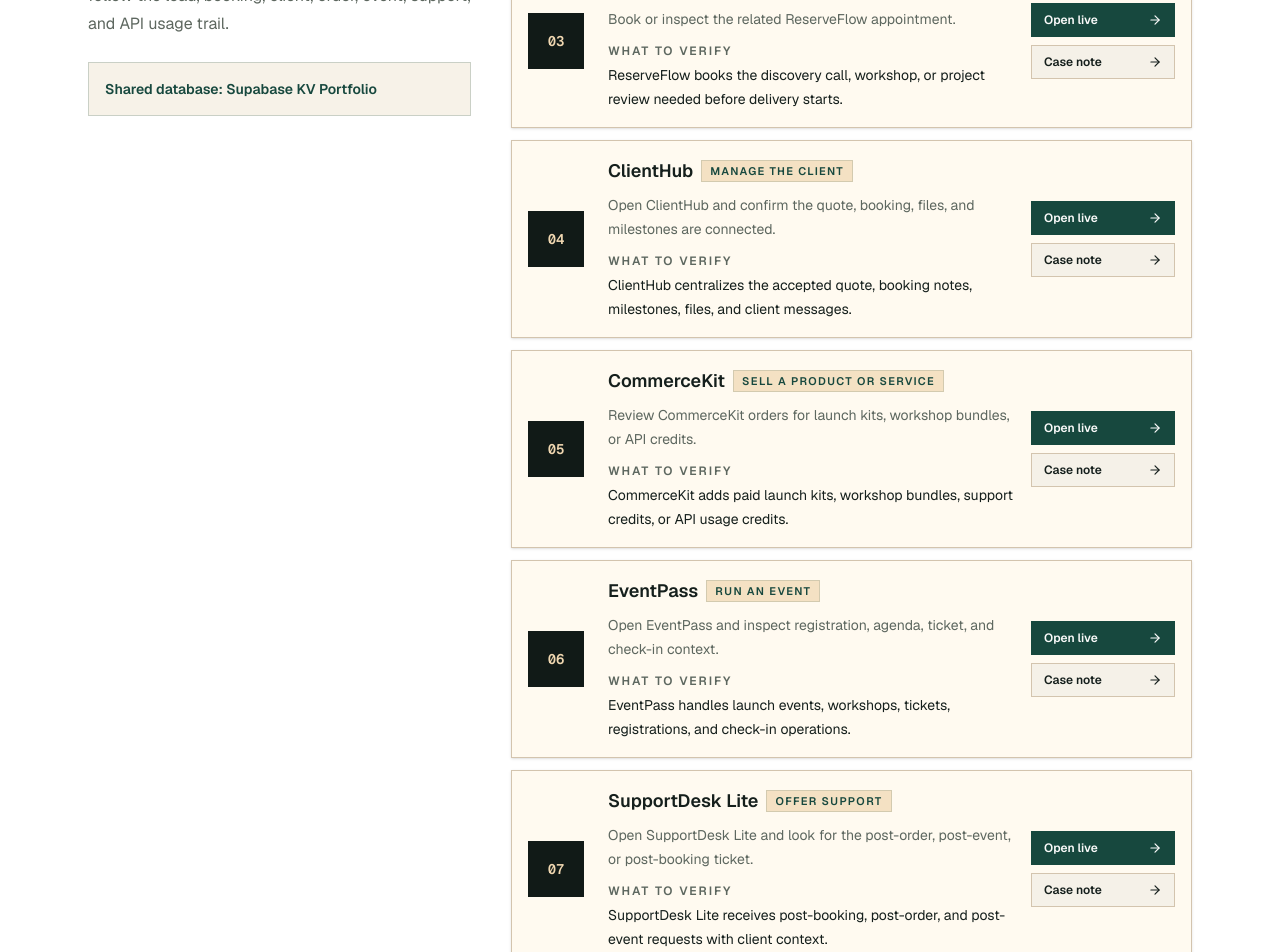
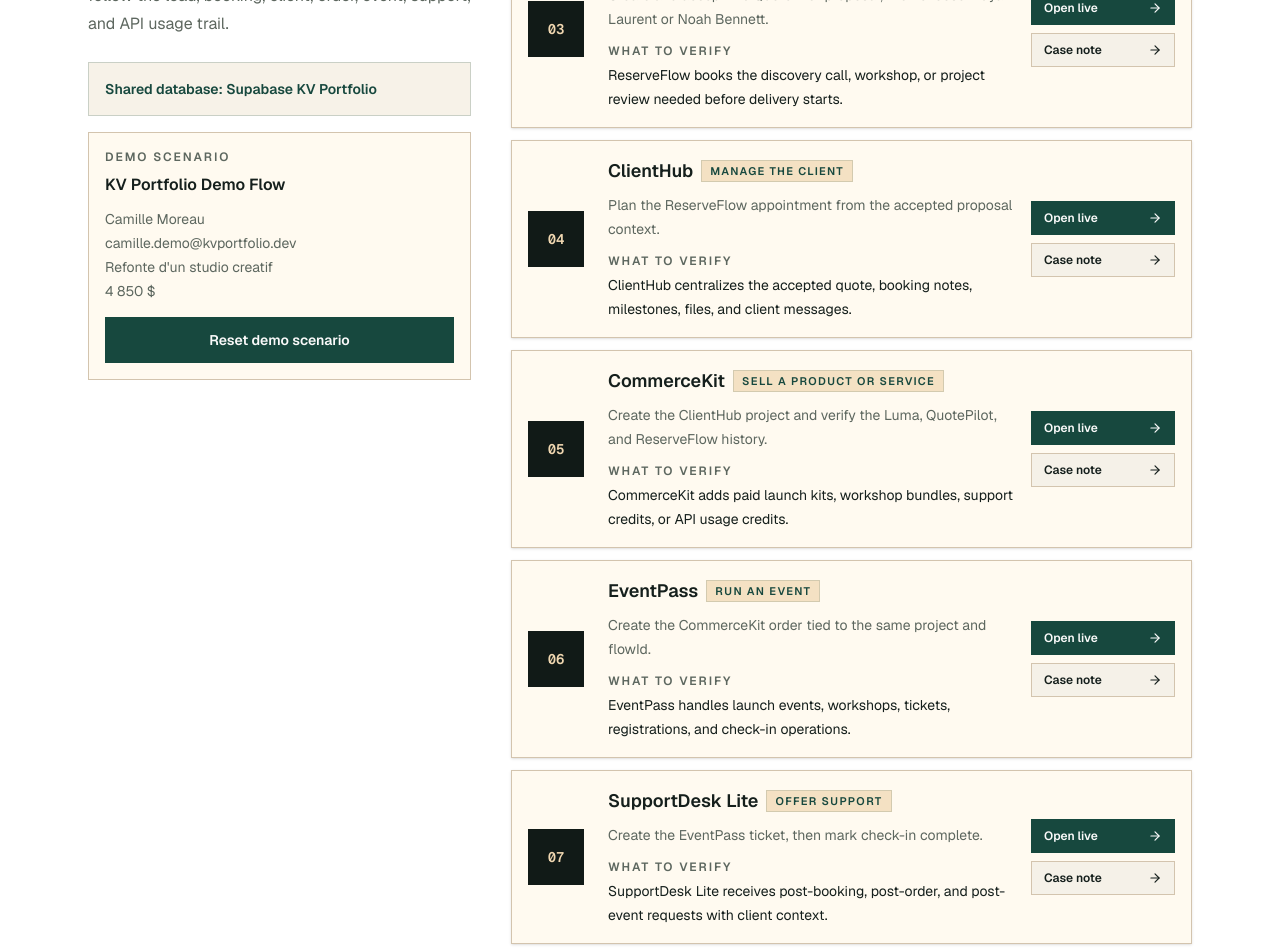
Before and after one commit to kurtisv/dev-portfolio, a Next.js app in the folder apps/web/: page / in a window 1280 px wide. Shown: the part 1760-2712 px from the top of the page. Built offline with nearby package versions, Linux system fonts and the light colour scheme; no server answers.

Commit message:
Complete ecosystem demo flow

```diff
--- /dev/null
+++ b/apps/web/src/app/actions/demo-scenario.ts
@@ -0,0 +1,55 @@
+"use server";
+
+import { revalidatePath } from "next/cache";
+import { redirect } from "next/navigation";
+
+import { prisma } from "@/lib/db";
+import { publishEcosystemEvent } from "@/lib/ecosystem";
+
+const DEMO_FLOW_ID = "flow-kv-portfolio-demo";
+
+export async function resetDemoScenario() {
+  const existingEvents = await prisma.ecosystemEvent.findMany({
+    where: { flowId: DEMO_FLOW_ID },
+    select: { id: true },
+  });
+  const eventIds = existingEvents.map((event) => event.id);
+
+  await prisma.$transaction([
+    prisma.ecosystemEntityLink.deleteMany({ where: { flowId: DEMO_FLOW_ID } }),
+    ...(eventIds.length > 0
+      ? [prisma.ecosystemNotification.deleteMany({ where: { eventId: { in: eventIds } } })]
+      : []),
+    prisma.ecosystemEvent.deleteMany({ where: { flowId: DEMO_FLOW_ID } }),
+  ]);
+
+  await publishEcosystemEvent({
+    flowId: DEMO_FLOW_ID,
+    sourceApp: "luma-studio",
+    targetApp: "quotepilot",
+    eventType: "lead.created",
+    entityType: "lead",
+    entityId: "kv-portfolio-demo-lead",
+    customerName: "Camille Moreau",
+    customerEmail: "camille.demo@kvportfolio.dev",
+    title: "Nouveau lead depuis Luma Studio",
+    description: "Camille Moreau demande une refonte d'un studio creatif avec un budget de 4 850 $.",
+    payload: {
+      scenarioName: "KV Portfolio Demo Flow",
+      projectType: "Refonte d'un studio creatif",
+      budgetRange: "4 850 $",
+      message:
+        "Nous voulons moderniser un studio creatif sans perdre son caractere. Besoin de clarifier les zones client, atelier et presentation.",
+      sourceLabel: "Luma Studio",
+      nextStep: "Creer une soumission QuotePilot",
+    },
+    notificationTitle: "Lead Luma Studio pret a convertir",
+    notificationMessage: "Camille Moreau attend une soumission QuotePilot pour le scenario demo KV Portfolio.",
+    priority: "HIGH",
+    actionLabel: "Ouvrir QuotePilot",
+    actionUrl: "/dashboard",
+  });
+
+  revalidatePath("/");
+  redirect("/?demoReset=1#test-system");
+}
--- a/apps/web/src/app/page.tsx
+++ b/apps/web/src/app/page.tsx
@@ -2,6 +2,7 @@
 import { ArrowRight, CheckCircle2, Code2, GitBranch, Layers3, MousePointer2 } from "lucide-react";
 
 import { MarketingPageShell } from "@/components/marketing/page-shell";
+import { resetDemoScenario } from "@/app/actions/demo-scenario";
 import { ProjectCard } from "@/components/portfolio/project-card";
 import { ProofStrip } from "@/components/portfolio/proof-strip";
 import { SectionHeading } from "@/components/portfolio/section-heading";
@@ -52,15 +53,22 @@
       testLive: "Open live",
       testDetails: "Case note",
       testSignal: "What to verify",
+      reset: "Reset demo scenario",
+      scenario: "Demo scenario",
+      scenarioName: "KV Portfolio Demo Flow",
+      scenarioClient: "Camille Moreau",
+      scenarioEmail: "camille.demo@kvportfolio.dev",
+      scenarioProject: "Refonte d'un studio creatif",
+      scenarioBudget: "4 850 $",
       testSteps: [
-        "Submit or inspect the Luma Studio request path for Mara, Elliot, or Nadia.",
-        "Verify the same client appears as a qualified lead or quote in QuotePilot.",
-        "Book or inspect the related ReserveFlow appointment.",
-        "Open ClientHub and confirm the quote, booking, files, and milestones are connected.",
-        "Review CommerceKit orders for launch kits, workshop bundles, or API credits.",
-        "Open EventPass and inspect registration, agenda, ticket, and check-in context.",
-        "Open SupportDesk Lite and look for the post-order, post-event, or post-booking ticket.",
-        "Open API Meter and verify route logs and module usage for the same activity.",
+        "Start from Luma Studio and submit the Camille Moreau inquiry.",
+        "Open QuotePilot and verify the Camille lead, budget, message, source, and flowId.",
+        "Create and accept the QuotePilot proposal, then choose Maya Laurent or Noah Bennett.",
+        "Plan the ReserveFlow appointment from the accepted proposal context.",
+        "Create the ClientHub project and verify the Luma, QuotePilot, and ReserveFlow history.",
+        "Create the CommerceKit order tied to the same project and flowId.",
+        "Create the EventPass ticket, then mark check-in complete.",
+        "Open SupportDesk Lite and API Meter to verify the support ticket and complete event trail.",
       ],
       boilerplateEyebrow: "Built from my boilerplate",
       boilerplateTitle: "These portfolio sites start from the same reusable foundation.",
@@ -89,15 +97,22 @@
       testLive: "Ouvrir live",
       testDetails: "Fiche projet",
       testSignal: "A verifier",
+      reset: "Reset demo scenario",
+      scenario: "Scenario demo",
+      scenarioName: "KV Portfolio Demo Flow",
+      scenarioClient: "Camille Moreau",
+      scenarioEmail: "camille.demo@kvportfolio.dev",
+      scenarioProject: "Refonte d'un studio creatif",
+      scenarioBudget: "4 850 $",
       testSteps: [
-        "Soumettre ou inspecter le chemin de demande Luma Studio pour Mara, Elliot ou Nadia.",
-        "Verifier que le meme client apparait comme lead ou soumission dans QuotePilot.",
-        "Reserver ou inspecter le rendez-vous lie dans ReserveFlow.",
-        "Ouvrir ClientHub et confirmer que soumission, rendez-vous, fichiers et jalons sont relies.",
-        "Reviser les commandes CommerceKit: launch kit, bundle atelier ou credit API.",
-        "Ouvrir EventPass et inspecter inscription, agenda, billet et check-in.",
-        "Ouvrir SupportDesk Lite et chercher le ticket apres commande, evenement ou rendez-vous.",
-        "Ouvrir API Meter et verifier les logs de routes et l'usage par module.",
+        "Commencer dans Luma Studio et soumettre la demande de Camille Moreau.",
+        "Ouvrir QuotePilot et verifier le lead Camille, le budget, le message, la source et le flowId.",
+        "Creer et accepter la soumission QuotePilot, puis choisir Maya Laurent ou Noah Bennett.",
+        "Planifier le rendez-vous ReserveFlow depuis le contexte de soumission acceptee.",
+        "Creer le projet ClientHub et verifier l'historique Luma, QuotePilot et ReserveFlow.",
+        "Creer la commande CommerceKit reliee au meme projet et au meme flowId.",
+        "Creer le billet EventPass, puis marquer le check-in complete.",
+        "Ouvrir SupportDesk Lite et API Meter pour verifier le ticket support et la trace complete.",
       ],
       boilerplateEyebrow: "Cree depuis mon boilerplate",
       boilerplateTitle: "Ces sites portfolio partent de la meme fondation reutilisable.",
@@ -262,6 +277,23 @@
                 </p>
                 <div className="mt-6 border border-primary/20 bg-[#f7f2e8] p-4 text-sm font-semibold text-primary">
                   {ecosystem.database}
+                </div>
+                <div className="mt-4 border border-border bg-card p-4">
+                  <p className="text-xs font-semibold uppercase tracking-[0.16em] text-muted-foreground">
+                    {signature.scenario}
+                  </p>
+                  <p className="mt-2 font-semibold">{signature.scenarioName}</p>
+                  <div className="mt-3 grid gap-1 text-sm text-muted-foreground">
+                    <p>{signature.scenarioClient}</p>
+                    <p>{signature.scenarioEmail}</p>
+                    <p>{signature.scenarioProject}</p>
+                    <p>{signature.scenarioBudget}</p>
+                  </div>
+                  <form action={resetDemoScenario} className="mt-4">
+                    <button className="w-full border border-primary/20 bg-primary px-4 py-3 text-sm font-semibold text-primary-foreground transition hover:bg-[#111a17]">
+                      {signature.reset}
+                    </button>
+                  </form>
                 </div>
               </div>
 
--- a/apps/web/src/lib/ecosystem.ts
+++ b/apps/web/src/lib/ecosystem.ts
@@ -56,6 +56,7 @@
       data: targetApps.map((appKey) => ({
         appKey,
         eventId: event.id,
+        flowId,
         title: input.notificationTitle ?? input.title,
         message: input.notificationMessage ?? input.description ?? input.title,
         priority: input.priority ?? "NORMAL",
```
Also changed, not shown: 2 other files (tests, documents, lock files or other folders).
